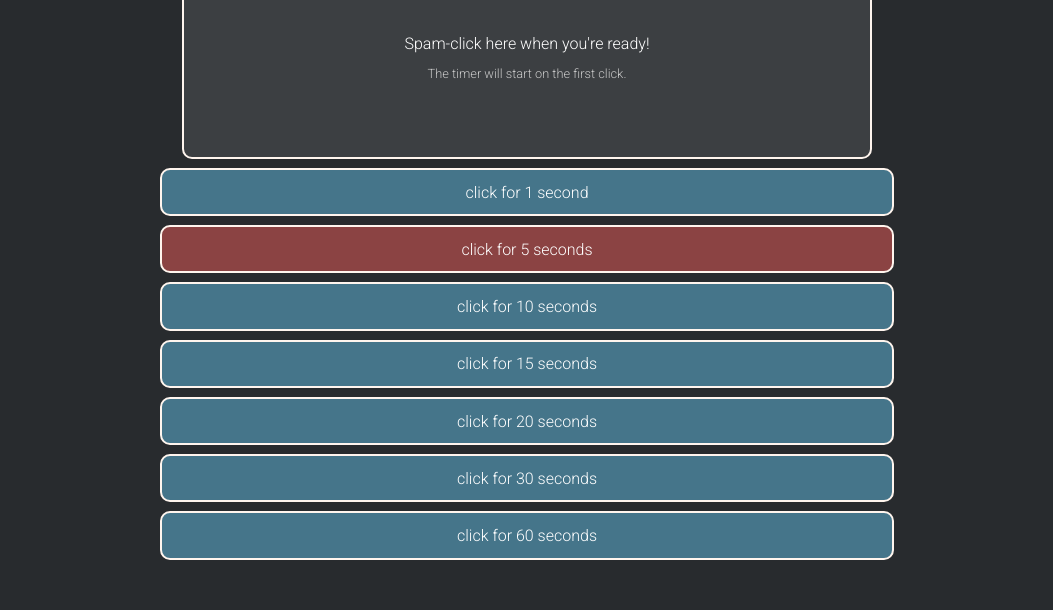
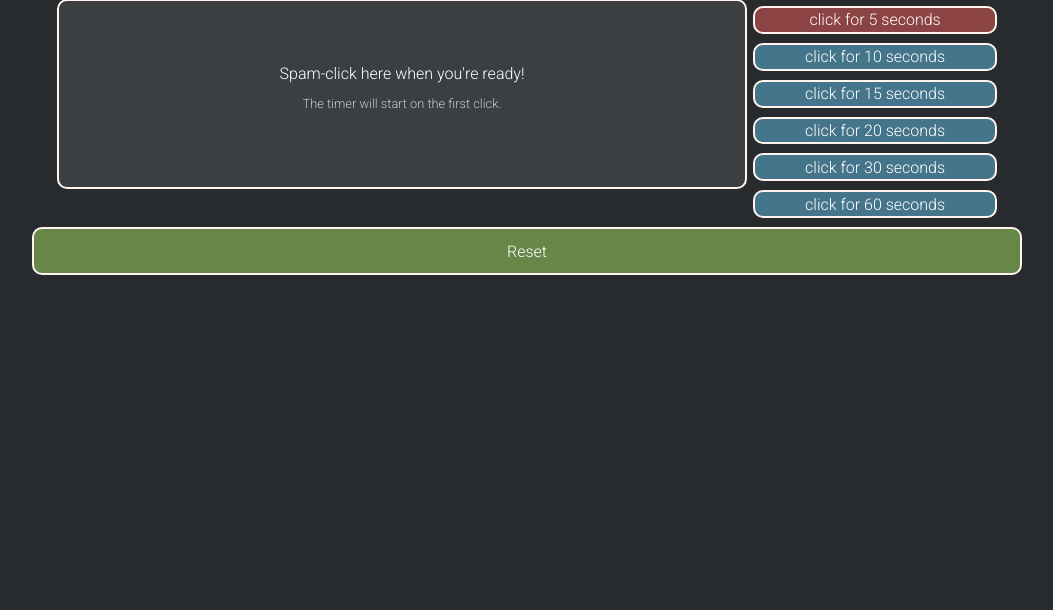
Before and after one commit to 48x48/CPS-Counter, a plain HTML site: page index.html in a window 1280 px wide. Shown: the part 190-800 px from the top of the page, without its empty margins (113-1166 px from the left). Drawn offline with Linux system fonts and the light colour scheme.

Commit message:
moved buttons and added reset button

```diff
--- a/app.js
+++ b/app.js
@@ -2,8 +2,7 @@ var clicks = 0;
 var timeSeconds = 0;
 var cps = 0;
 var time = new Date();
-var currentTime = time.getTime()
-var howLong = 5;    // Change when buttons for setting time work
+var howLong = 5;
 const cpsDisplay = document.querySelector(".cpsdisplay");
 const timeElapsed = document.querySelector(".timeremaining");
 const totalClicks = document.querySelector(".totalclicks");
@@ -11,6 +10,7 @@ var startingTime = 0;
 var done = false;
 
 const button = document.querySelector(".button");
+const resetButton = document.querySelector(".resetButton");
 const textInButton = document.querySelector("#textInButton");
 
 // Time selector buttons
@@ -27,6 +27,8 @@ var selectedTime = fiveSec;
 
 // Event listeners
 button.addEventListener("click", click);
+
+resetButton.addEventListener("click", resetTime);
 
 oneSec.addEventListener("click", function(){return timeChange(1)});
 fiveSec.addEventListener("click", function(){return timeChange(5)});
@@ -98,3 +100,15 @@ function timeChange(num) {
           selectedTime.style.backgroundColor = "rgb(139, 67, 67)";
      }
 }
+
+function resetTime() {
+     //console.log("test");
+     //if (done === true) {
+          //console.log("test2")
+          //clicks = 0;
+          //timeSeconds = 0;
+          //cps = 0;
+          //startingTime = 0;
+          //var done = false;
+     //}
+}
--- a/index.html
+++ b/index.html
@@ -30,10 +30,10 @@
                <div class="button noSelect">
                     <a id="textInButton">Spam-click here when you're ready!<p class="smalltext">The timer will start on the first click.</p></a>
                </div>
-          </div>
+
+               <div class="noSelect tinytext">&nbsp&nbsp&nbsp</div>
 
                <div class = "timingModeSelection">
-               <div class = "noSelect tinytext">&nbsp</div>
                     <div class = "timeButtonContainer">
                          <a id="oneSecond" class = "noSelect timeButton">click for 1 second</a>
                     </div>
@@ -68,6 +68,15 @@
                          <a id="sixtySeconds" class = "noSelect timeButton">click for 60 seconds</a>
                     </div>
                </div>
+          </div>
+
+          <div class = "noSelect tinytext">&nbsp</div>
+
+          <div class = "resetContainer">
+               <div class="resetButton noSelect">
+                    <a>Reset</a>
+               </div>
+          </div>
 
           <script src="app.js"></script>
      </body>
--- a/styles.css
+++ b/styles.css
@@ -76,7 +76,7 @@ h1 {
      border-radius: 10px;
      padding: 1%;
      background-color: rgb(60, 63, 66);
-     width: 44em;
+     width: 15em;
 
      transition: 100ms;
 
@@ -85,6 +85,40 @@ h1 {
 .tinytext {
      font-size: 8px;
 }
+
+.resetContainer {
+     width: 100%;
+     height: 100%;
+     display: flex;
+     align-items: center;
+     justify-content: center;
+}
+
+.resetButton {
+     background-color: rgb(250,250,250);
+     text-decoration: none;
+     border: 2px solid seashell;
+     border-radius: 10px;
+     padding: 1%;
+     background-color: rgb(102, 135, 71);
+     width: 60em;
+
+     transition: 100ms;
+
+}
+
+.resetButton:active {
+     background-color: rgb(112, 145, 81);
+}
+
+.timeButtonContainer:hover {
+     transform: scale(1.05);
+}
+
+.resetButton:hover {
+     transform: scale(1.03);
+}
+
 
 #oneSecond {
      background-color: rgb(69, 117, 138);
```
Lines whose indentation alone changed are shown as unchanged.
